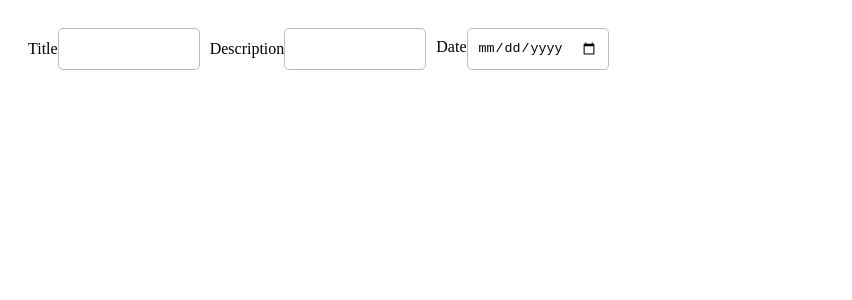
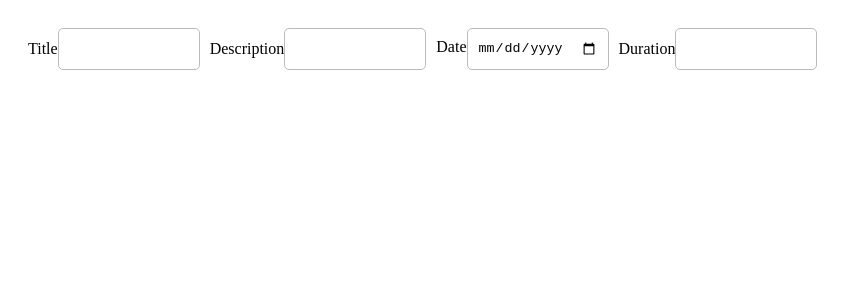
Before and after one commit to jefim9413/calendario-front, a React (Create React App) app: page / in a window 1280 px wide. Shown: the top 300 px of the page, without its empty margins (0-852 px from the left). Built offline with nearby package versions, Linux system fonts and the light colour scheme.

Commit message:
adicionando label de duração

```diff
--- a/src/components/Form.js
+++ b/src/components/Form.js
@@ -53,6 +53,11 @@ const Form = ()=> {
                 <Label>Date</Label>
                 <Input name="date" type="date"/>
             </InputArea>
+            <InputArea>
+                <Label>Duration</Label>
+                <Input name="duration"/>
+            </InputArea>
+
 
         </FormContainer>
     )
```
